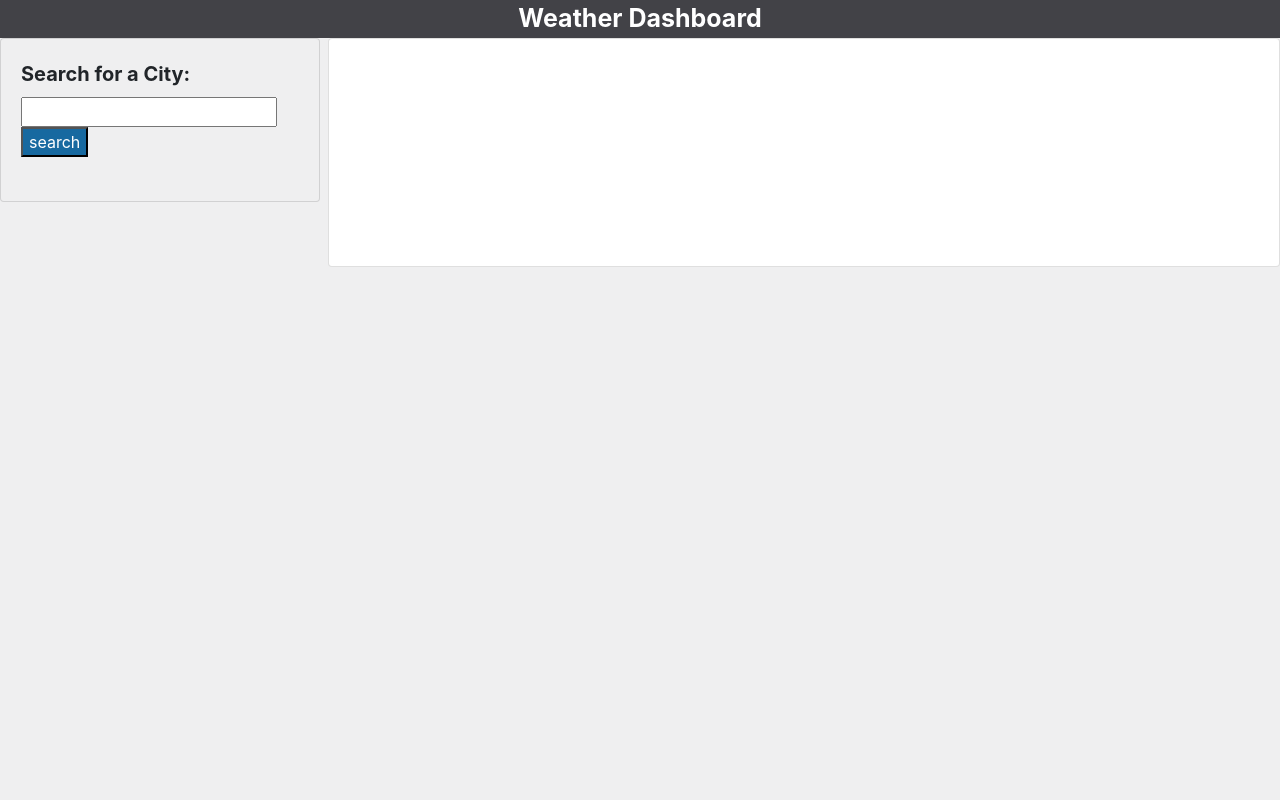
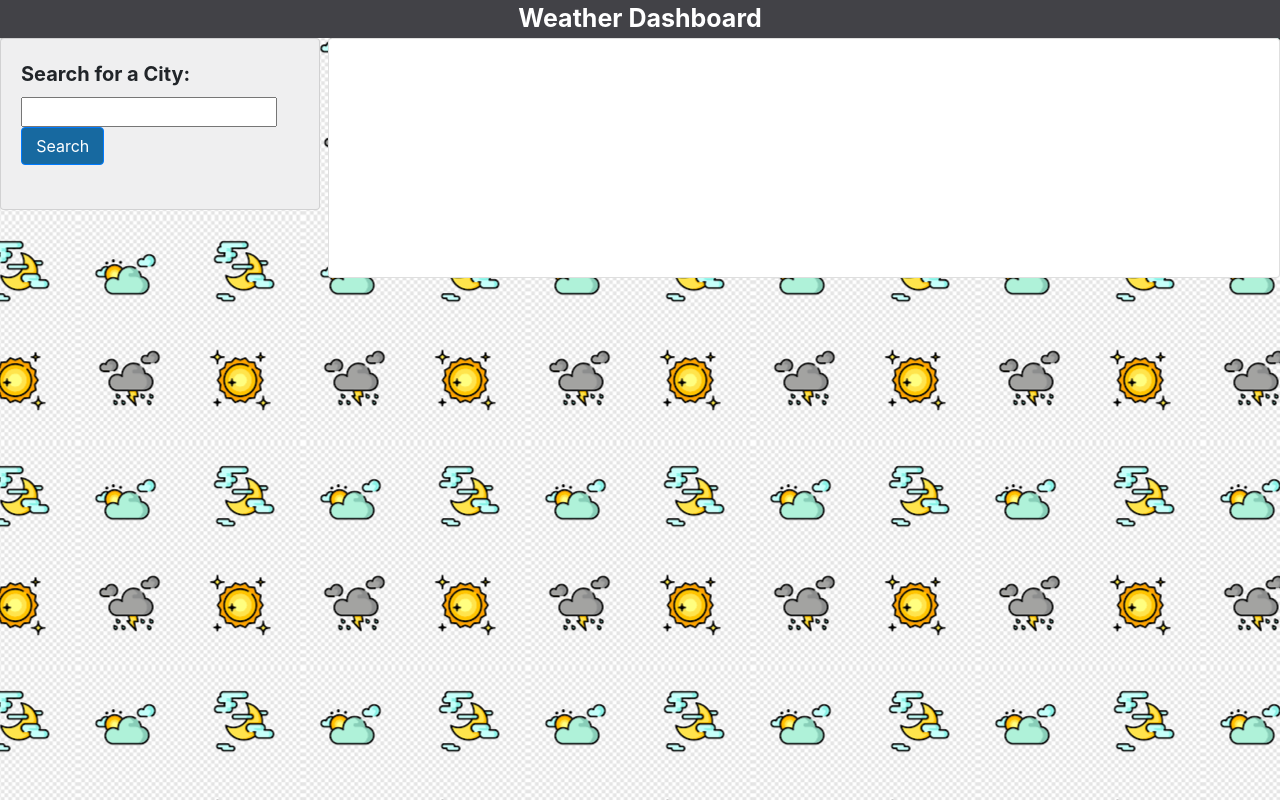
Before and after one commit to llaraama/HW6-Weather-Dashboard, a plain HTML site: page index.html in a window 1280 px wide. Drawn offline with nearby package versions, Linux system fonts and the light colour scheme.

Commit message:
changed background design of the app

```diff
--- a/index.html
+++ b/index.html
@@ -18,7 +18,7 @@
                 <form id="city-form">
                     <label for="city-input">Search for a City: </label><br>
                     <input type="text" id="city-input">
-                    <input id="select-city" type="submit" value="search">
+                    <button id="select-city" type="submit" value="search" class="btn btn-primary">Search</button>
 
                 </form><br>
                 <continer id="cityList"></continer>
--- a/script.js
+++ b/script.js
@@ -212,7 +212,7 @@ $(document).ready(function(){
     function renderButtons(){
         $("#cityList").empty();
         for(var i=0;i<citiesArray.length;i++){
-            var a =$("<button>");
+            var a =$("<button class='btn btn-primary'>");
             a.addClass("city-btn");
             a.attr("data-name",citiesArray[i]);
             a.text(citiesArray[i]);
--- a/style.css
+++ b/style.css
@@ -1,5 +1,7 @@
 body{
-    background-color:rgb(239, 239, 240);
+    background-image: url("./Assets/background.png");
+    background-position: center;
+    /* background-repeat:no-repeat; */
 }
 
 header{
@@ -12,7 +14,7 @@ header{
 }
 
 #cityList{
-    font-size: 20px;
+    font-size: 30px;
 }
 
 #weather{
@@ -25,6 +27,7 @@ header{
 #select-city{
     color:white;
     background-color:rgb(23, 105, 160);
+    width: 30%;
 }
 
 button{
```
Also changed, not shown: Assets/background.jpg (added), Assets/background.png (added).
